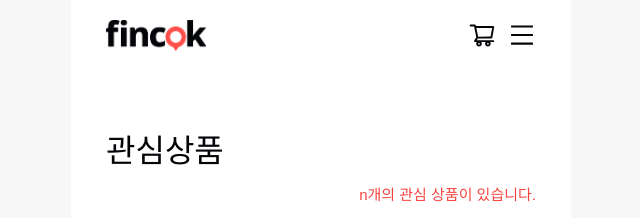
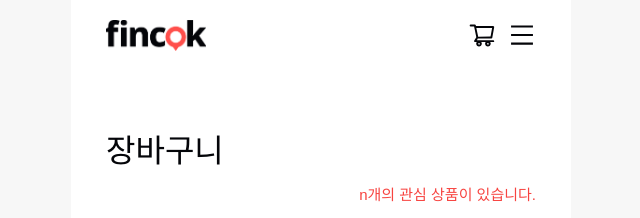
Before and after one commit to iziz9/fincok, a React (Vite) app: page /cart in a window 1280 px wide. Shown: the top 218 px of the page, without its empty margins (319-959 px from the left). Built offline with nearby package versions, Linux system fonts and the light colour scheme; no server answers.

Commit message:
Docs: 머지 전 커밋

```diff
--- a/src/pages/Cart.tsx
+++ b/src/pages/Cart.tsx
@@ -13,7 +13,7 @@ const Cart = () => {
   }
   return (
     <CartWrap>
-      <h2>관심상품</h2>
+      <h2>장바구니</h2>
       <p>n개의 관심 상품이 있습니다.</p>
       <ButtonBox>
         <button onClick={allChecked}>
```
